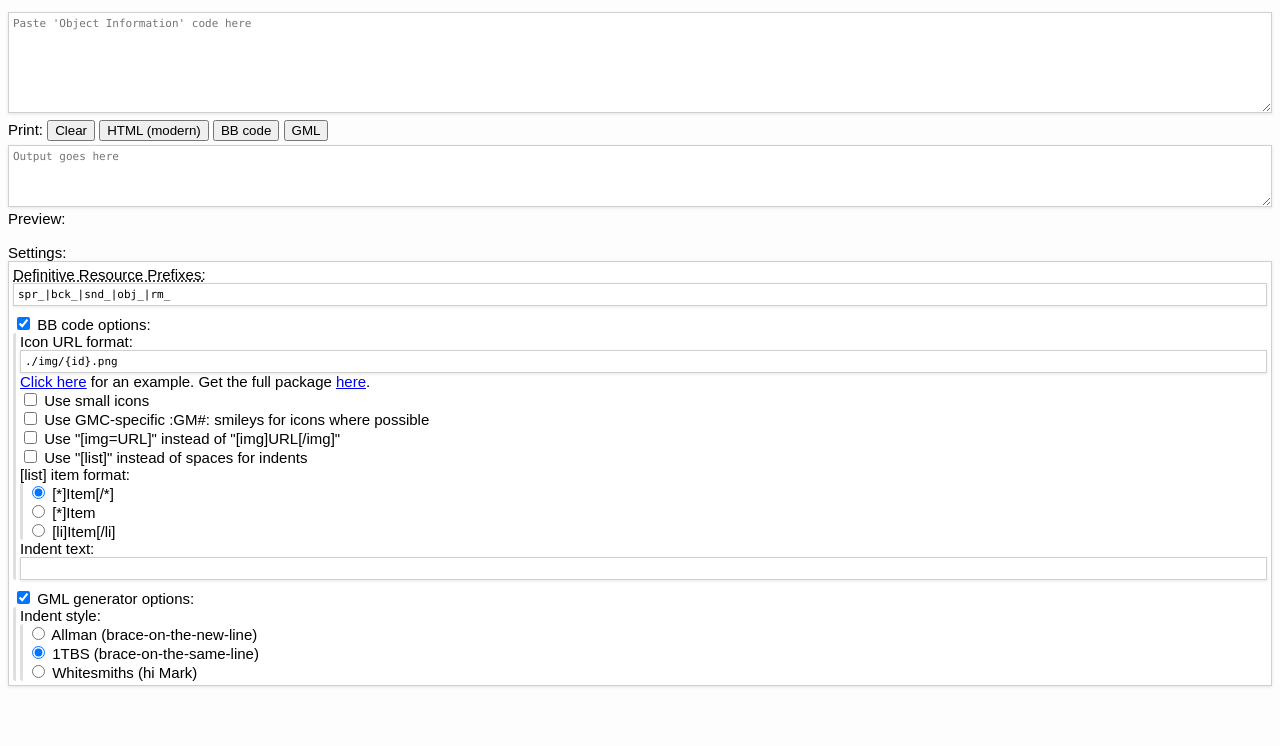
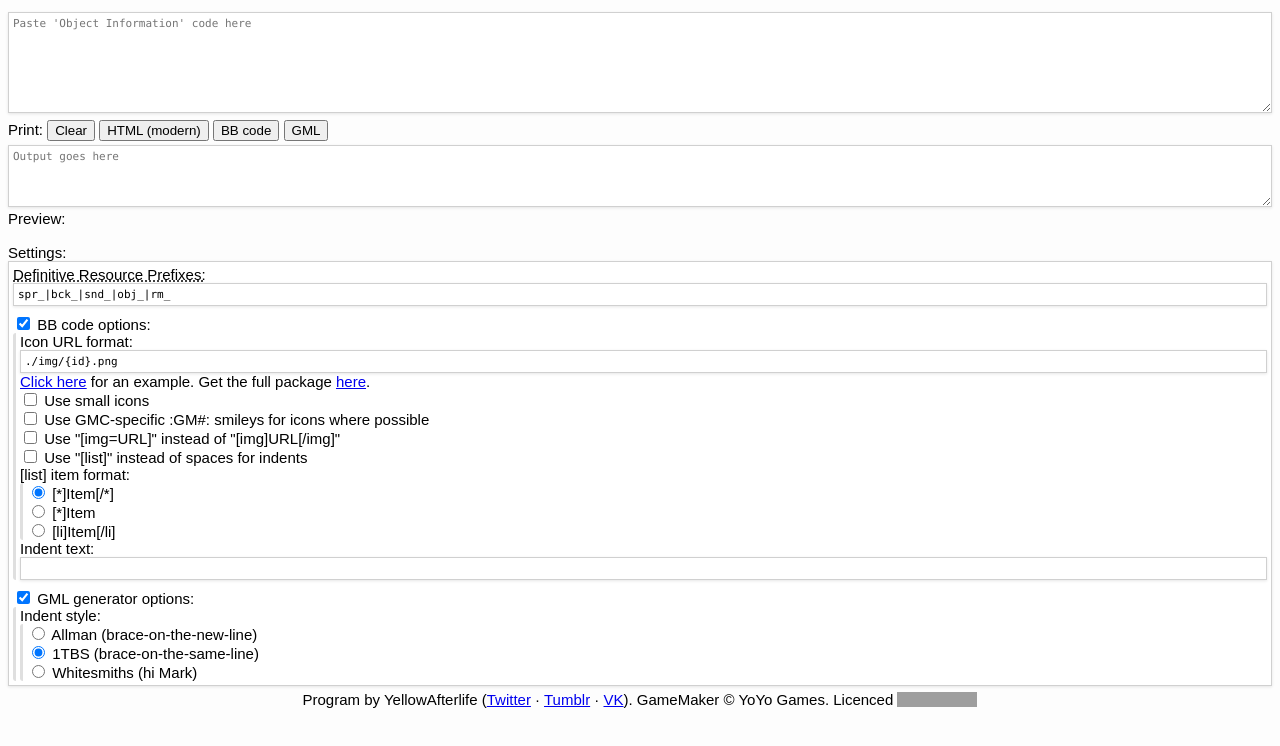
Before and after one commit to YAL-GameMaker-Tools/GMVisualizer, a plain HTML site: page bin/index.html in a window 1280 px wide. Drawn offline with Linux system fonts and the light colour scheme; grey boxes are pictures that could not be loaded; a script that the page names is missing.

Commit message:
Added a tiny footer to the page.

```diff
--- a/bin/index.html
+++ b/bin/index.html
@@ -66,6 +66,10 @@
 	abbr {
 		border-bottom: 1px dotted #666;
 		cursor: help;
+	}
+	.about {
+		text-align: center;
+		margin: 4px 0;
 	}
 </style>
 </head>
@@ -141,6 +145,10 @@
 		</li></ul>
 	</p>
 	</div>
+	<div class="about">
+		Program by YellowAfterlife (<a href="http://twitter.com/yellowafterlife">Twitter</a> &middot; <a href="http://yellowafterlife.tumblr.com">Tumblr</a> &middot; <a href="http://vk.com/yal_cc">VK</a>). GameMaker &copy; YoYo Games.
+		Licenced <a rel="license" href="https://creativecommons.org/licenses/by-nc-sa/4.0/"><img alt="Creative Commons License" style="border-width:0;position:relative;top:2px" src="https://i.creativecommons.org/l/by-nc-sa/3.0/80x15.png" width=80 height=15/></a>
+	</div>
 	<script src="script.js"></script>
 </div></body>
 </html>
```
